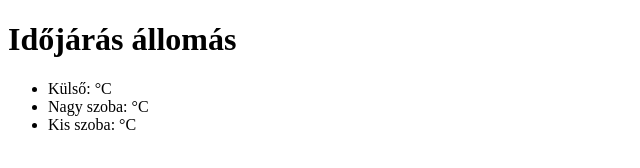
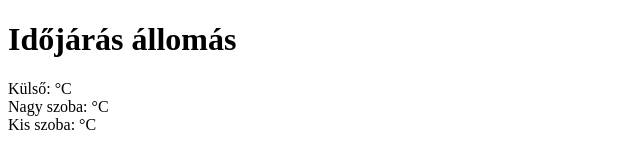
Before and after one commit to brbrt/weather-station, a website: page fe/index.html in a window 1280 px wide. Shown: the whole page, without its empty margins (0-640 px from the left). Drawn offline with nearby package versions, Linux system fonts and the light colour scheme; no server answers.

Commit message:
Create directive for reading

```diff
--- a/fe/css/weather-station.css
+++ b/fe/css/weather-station.css
@@ -1,3 +1,8 @@
+.reading {
+	font-size: 16px;
+}
+
+
 [ng\:cloak], [ng-cloak], [data-ng-cloak], [x-ng-cloak],
 .ng-cloak, .x-ng-cloak,
   display: none !important;
--- a/fe/index.html
+++ b/fe/index.html
@@ -12,21 +12,15 @@
 <body ng-controller="mainCtrl">
   <h1>Időjárás állomás</h1>
 
-  <ul>
-    <li>
-	  Külső: {{ sensorData.out.temp }} °C
-	</li>
-	<li>
-	  Nagy szoba: {{ sensorData.lg.temp }} °C</a>
-	</li>
-	<li>
-	  Kis szoba: {{ sensorData.sm.temp }} °C
-	</li>
-  </ul>
+  <reading meter-name="Külső" data="sensorData.out"></reading>
+  <reading meter-name="Nagy szoba" data="sensorData.lg"></reading>
+  <reading meter-name="Kis szoba" data="sensorData.sm"></reading>
+
 
   <script src="bower_components/angular/angular.js"></script>
   <script src="js/mainCtrl.js"></script>
   <script src="js/weatherSrv.js"></script>
+  <script src="js/reading/reading.js"></script>
 
   <script>
     angular.element(document).ready(function() {
--- a/fe/js/mainCtrl.js
+++ b/fe/js/mainCtrl.js
@@ -1,5 +1,6 @@
 angular.module('weatherStation', [
-	'weatherStation.weatherSrv'
+	'weatherStation.weatherSrv',
+	'weatherStation.reading'
 ])
 
 
--- /dev/null
+++ b/fe/js/reading/reading.js
@@ -0,0 +1,19 @@
+angular.module('weatherStation.reading', [
+
+])
+
+.directive('reading',
+	function reading() {
+		return {
+			restrict: 'E',
+			scope: {
+				meterName: '@',
+				data: '='
+			},
+			templateUrl: 'js/reading/reading.tpl.html',
+			link: function(scope) {
+
+			}
+		};
+	}
+);
--- /dev/null
+++ b/fe/js/reading/reading.tpl.html
@@ -0,0 +1,3 @@
+<div class="reading">
+	{{ meterName }}: {{ data.temp }} °C
+</div>
```
